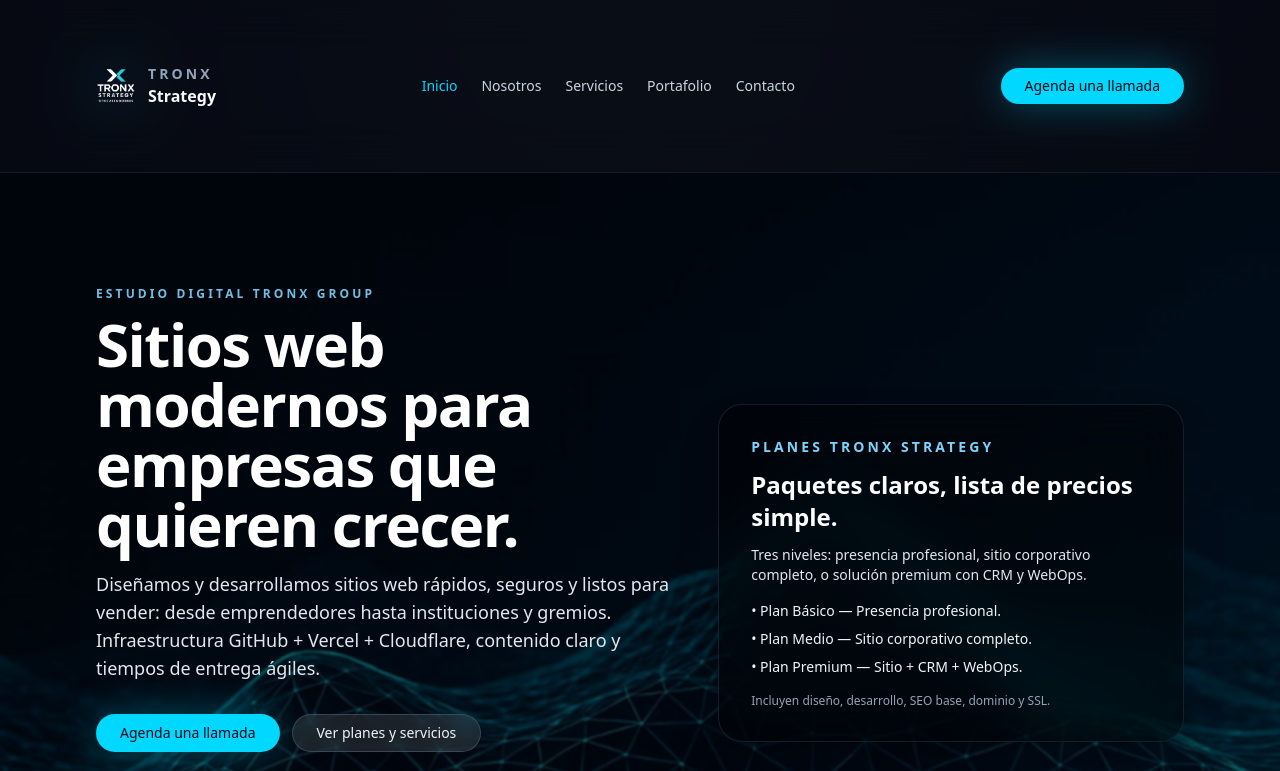
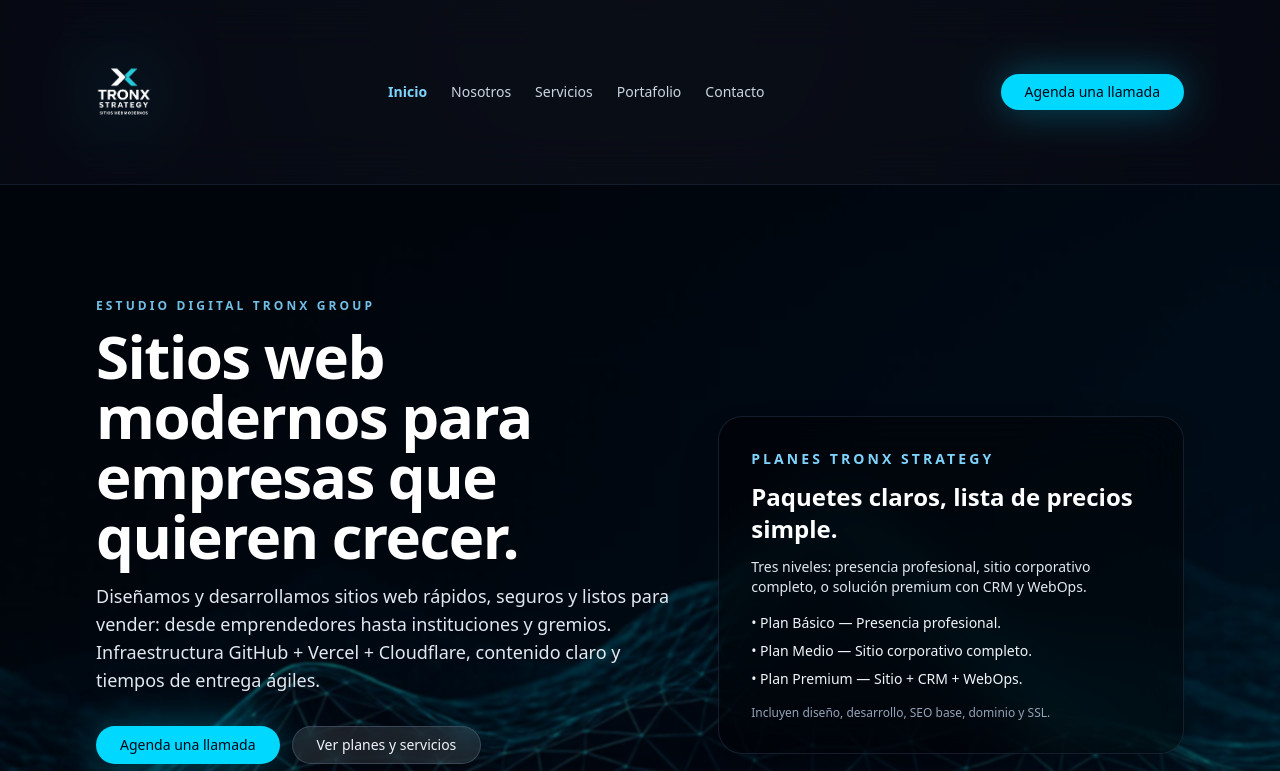
Before and after one commit to TronxGroup/Tronx-Strategy, a Next.js app: page / in a window 1280 px wide. Shown: the top 771 px of the page. Built offline with nearby package versions, Linux system fonts and the light colour scheme.

Commit message:
Update navbar.tsx

```diff
--- a/components/site/navbar.tsx
+++ b/components/site/navbar.tsx
@@ -18,23 +18,17 @@
   return (
     <header className="sticky top-0 z-40 border-b border-slate-800/60 bg-black/40 backdrop-blur-xl">
       <div className="section py-3 flex items-center justify-between gap-4">
-        <Link href="/" className="flex items-center gap-3">
-          <div className="relative h-9 w-9 md:h-10 md:w-10">
+
+        {/* SOLO LOGO, MÁS GRANDE */}
+        <Link href="/" className="flex items-center">
+          <div className="relative h-12 w-12 md:h-14 md:w-14">
             <Image
               src="/logo_Tronx_Stretegy.png"
               alt="Tronx Strategy"
               fill
-              sizes="40px"
-              className="object-contain drop-shadow-[0_0_28px_rgba(0,216,255,0.65)]"
+              sizes="56px"
+              className="object-contain drop-shadow-[0_0_36px_rgba(0,216,255,0.55)]"
             />
-          </div>
-          <div className="flex flex-col leading-tight">
-            <span className="text-sm font-semibold tracking-[0.22em] text-slate-400 uppercase">
-              Tronx
-            </span>
-            <span className="text-sm md:text-base font-semibold text-slate-50">
-              Strategy
-            </span>
           </div>
         </Link>
 
@@ -44,14 +38,15 @@
               item.href === "/"
                 ? pathname === "/"
                 : pathname.startsWith(item.href);
+
             return (
               <Link
                 key={item.href}
                 href={item.href}
                 className={`transition-colors ${
                   active
-                    ? "text-tronx-accent"
-                    : "text-slate-300 hover:text-slate-50"
+                    ? "text-sky-300 font-semibold"
+                    : "text-slate-300 hover:text-white"
                 }`}
               >
                 {item.label}
```
